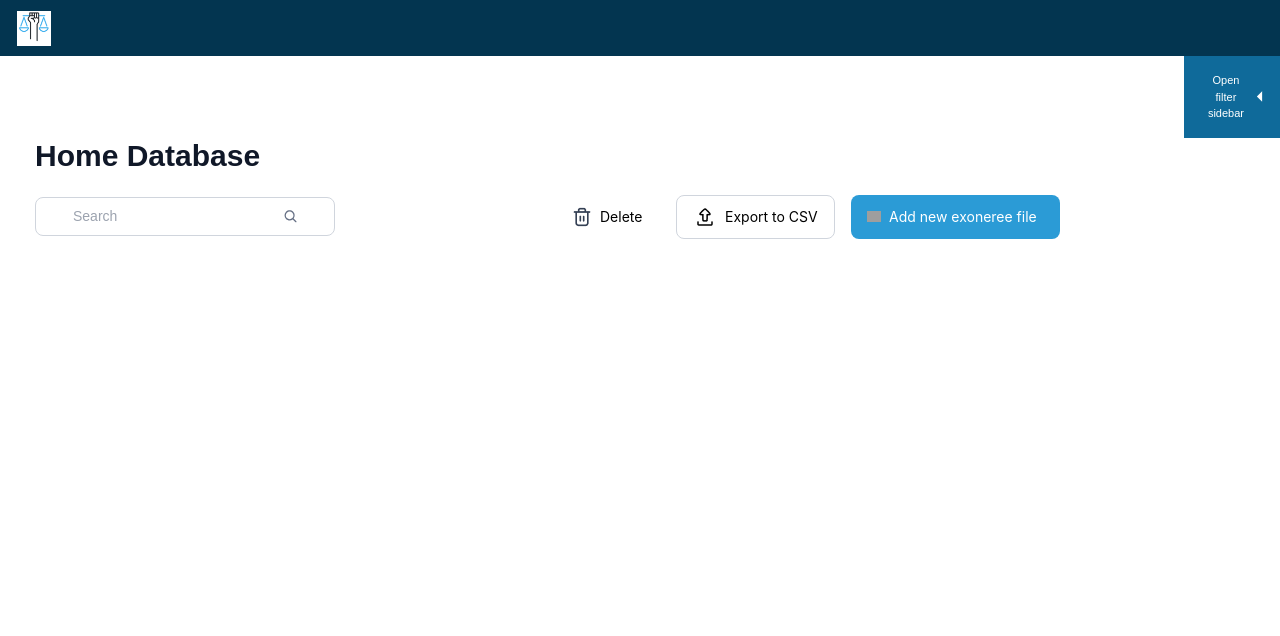
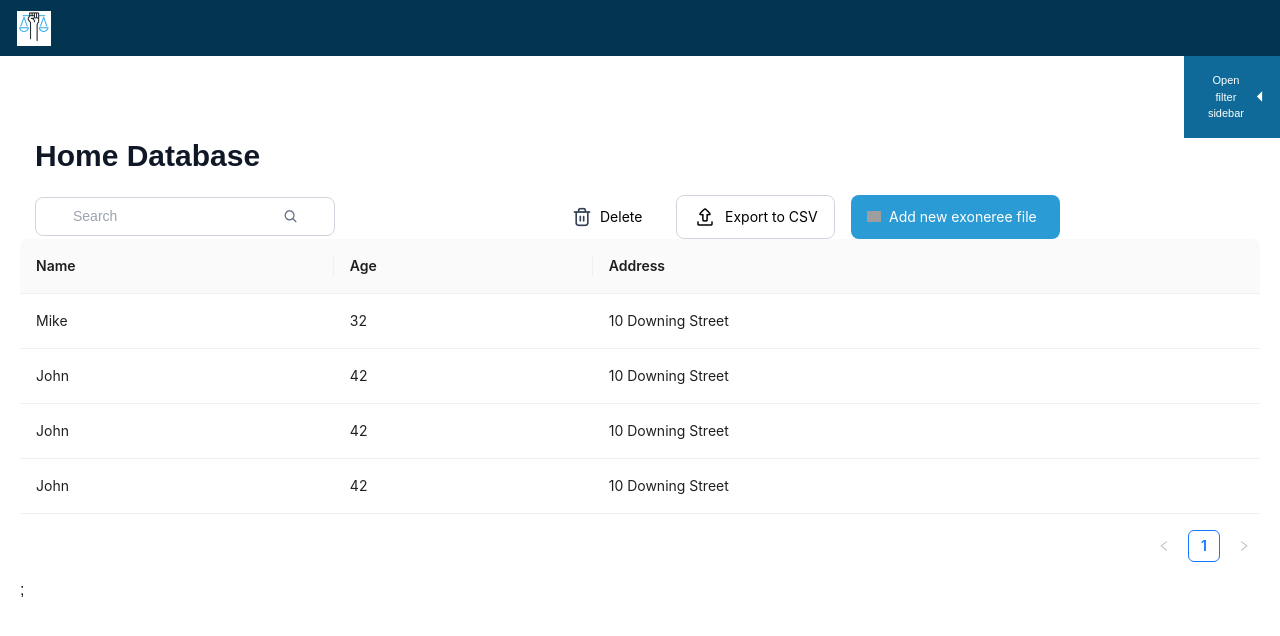
Before and after one commit to JumboCode/new-england-innocence-project, a Next.js app in the folder neip-app/: page /HomePage in a window 1280 px wide. Shown: the top 636 px of the page. Built offline with nearby package versions, Linux system fonts and the light colour scheme; grey boxes are pictures that could not be loaded.

Commit message:
wireframe table component

```diff
--- a/neip-app/package.json
+++ b/neip-app/package.json
@@ -13,6 +13,7 @@
     "@clerk/clerk-sdk-node": "^5.0.54",
     "@clerk/nextjs": "^6.0.2",
     "@prisma/client": "^5.21.1",
+    "antd": "^5.21.6",
     "next": "^14.2.15",
     "react": "^18",
     "react-checkmark": "^2.1.1",
--- a/neip-app/src/pages/HomePage.tsx
+++ b/neip-app/src/pages/HomePage.tsx
@@ -8,11 +8,59 @@
 import UploadIcon from "../img/Upload.png"
 import PlusIcon from "../img/plus.png";
 import ArrowIcon from "../img/arrow_icon.png";
+import { Table } from "antd";
+//import 'antd/dist/antd.css';
 import { CgTrash, CgExport, CgAdd, CgSearch, CgChevronLeft } from "react-icons/cg";
 
 // import logo from 'neip-app/public/caseview_logo2.png'; // Import the logo directly
 
 const HomePage: React.FC = () => {
+    // dummy data for table
+    const dataSource = [
+        {
+          key: '1',
+          name: 'Mike',
+          age: 32,
+          address: '10 Downing Street',
+        },
+        {
+          key: '2',
+          name: 'John',
+          age: 42,
+          address: '10 Downing Street',
+        },
+        {
+          key: '2',
+          name: 'John',
+          age: 42,
+          address: '10 Downing Street',
+        },
+        {
+          key: '2',
+          name: 'John',
+          age: 42,
+          address: '10 Downing Street',
+        },
+      ];
+
+      const columns = [
+        {
+          title: 'Name',
+          dataIndex: 'name',
+          key: 'name',
+        },
+        {
+          title: 'Age',
+          dataIndex: 'age',
+          key: 'age',
+        },
+        {
+          title: 'Address',
+          dataIndex: 'address',
+          key: 'address',
+        },
+      ];
+
     return (
         <div style={{ height: '100vh', backgroundColor: 'white' }}>
 
@@ -83,7 +131,8 @@
 
                 {/* Placeholder for Database Display */}
                 <div style={{ height: '60vh', backgroundColor: 'white' }}>
-                    {/* This empty div will eventually hold the database display */}
+                    {/* Database Display */}
+                    <Table dataSource={dataSource} columns={columns} />;
                 </div>
             </div>
         </div>
```
Also changed, not shown: 1 other file (tests, documents, lock files or other folders).
